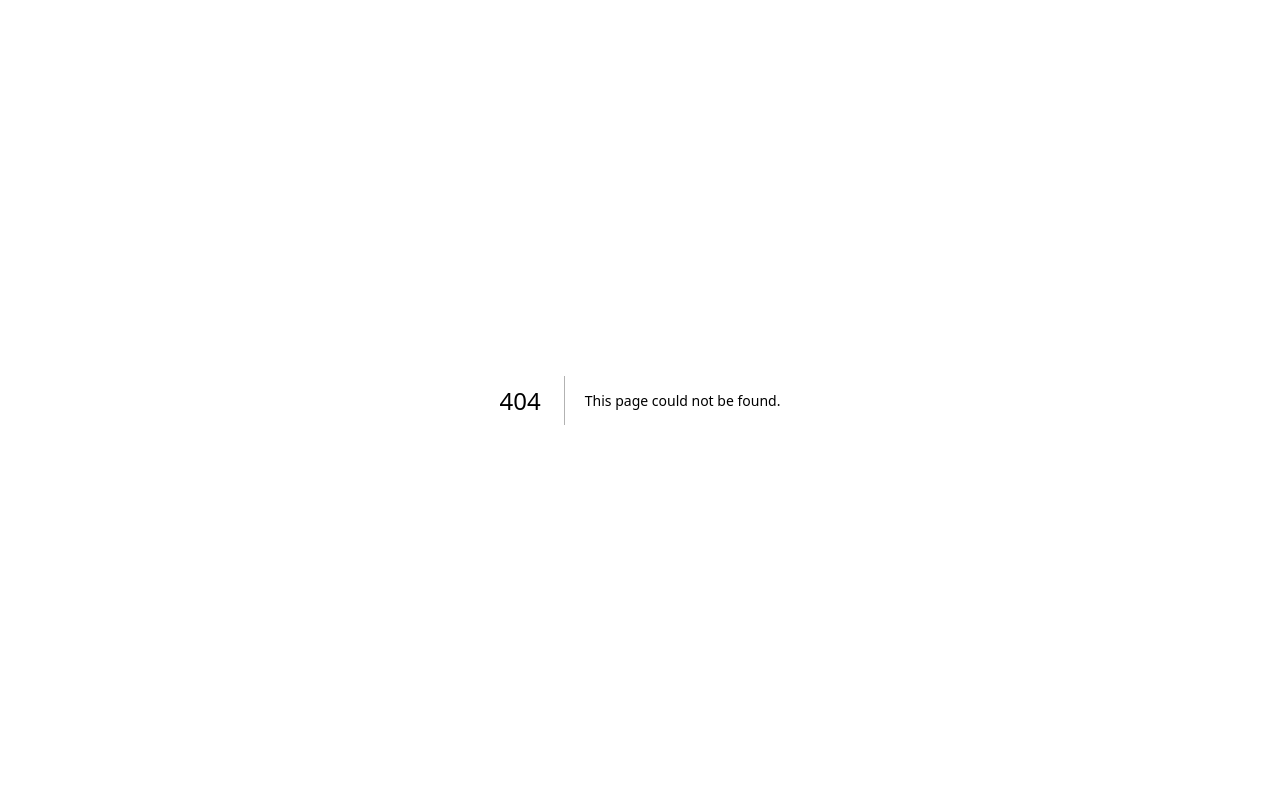
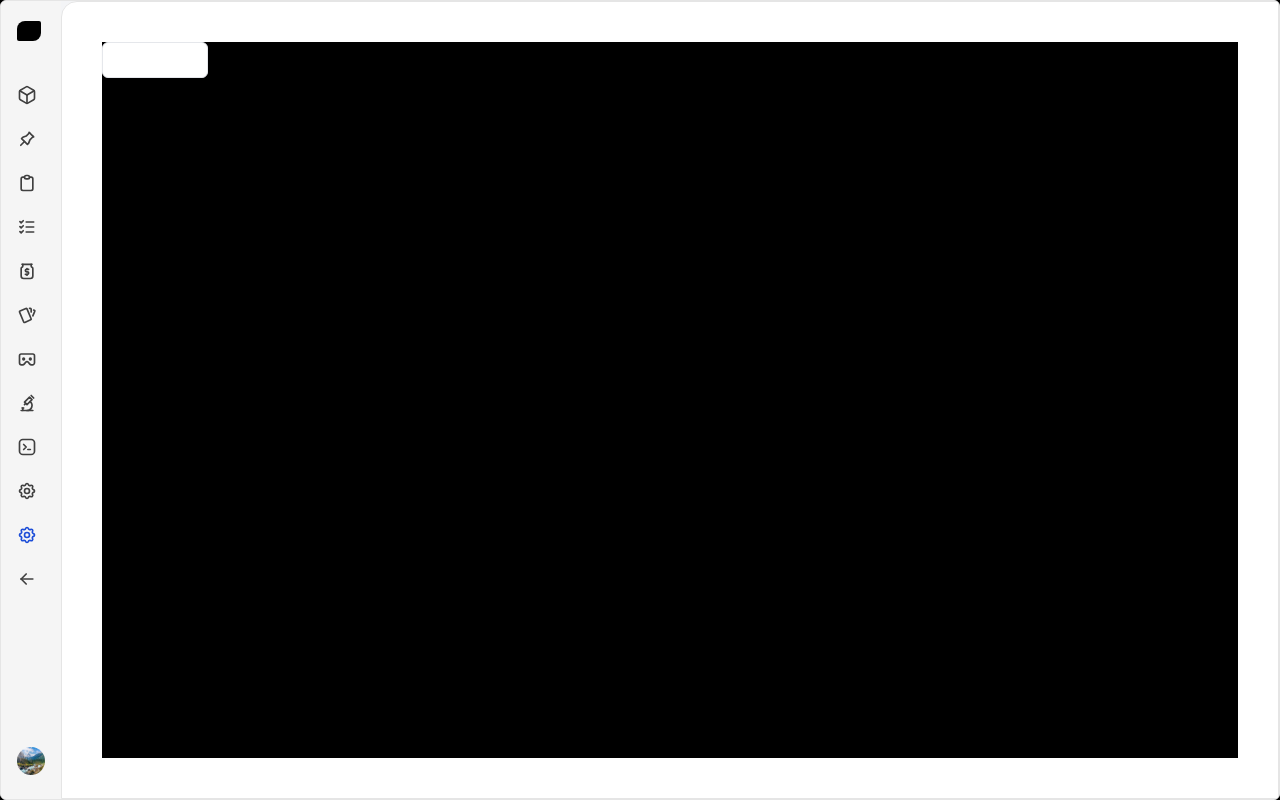
Before and after one commit to kennataddese6/portfolio, a Next.js app: page /ui/toast in a window 1280 px wide. Before the commit this address had no page. Built offline with nearby package versions, Linux system fonts and the light colour scheme.

Commit message:
add toast

```diff
--- a/app/layout.tsx
+++ b/app/layout.tsx
@@ -1,7 +1,7 @@
 import type { Metadata } from "next"
 import { Geist, Geist_Mono } from "next/font/google"
 import "./globals.css"
-
+import { Toaster } from "@/components/ui/sonner"
 const geistSans = Geist({
   variable: "--font-geist-sans",
   subsets: ["latin"],
@@ -27,6 +27,7 @@ export default function RootLayout({
       <body
         className={`${geistSans.variable} ${geistMono.variable} antialiased`}
       >
+        <Toaster />
         {children}
       </body>
     </html>
--- /dev/null
+++ b/app/ui/toast/page.tsx
@@ -0,0 +1,30 @@
+"use client"
+
+import { toast } from "sonner"
+
+import { Button } from "@/components/ui/button"
+
+export default function SonnerDemo() {
+  return (
+    <div className="flex flex-1">
+      <div className="p-2 md:p-10 rounded-tl-2xl border border-neutral-200 dark:border-neutral-700 bg-white dark:bg-black flex flex-col gap-2 flex-1 w-full h-full">
+        <div className="w-full h-full bg-black flex text-white">
+          <Button
+            variant="outline"
+            onClick={() =>
+              toast("Event has been created", {
+                description: "Sunday, December 03, 2023 at 9:00 AM",
+                action: {
+                  label: "Undo",
+                  onClick: () => console.log("Undo"),
+                },
+              })
+            }
+          >
+            Show Toast
+          </Button>
+        </div>
+      </div>
+    </div>
+  )
+}
--- a/components/ui/sidebar-links.tsx
+++ b/components/ui/sidebar-links.tsx
@@ -149,6 +149,19 @@ const SidebarLinks = () => {
       ),
     },
     {
+      label: "Toast",
+      href: "/ui/toast",
+      icon: (
+        <IconSettings
+          className={`h-5 w-5 flex-shrink-0 ${
+            pathname === "/ui/toast"
+              ? "text-blue-700 dark:text-blue-700"
+              : "text-neutral-700 dark:text-neutral-200"
+          }`}
+        />
+      ),
+    },
+    {
       label: "Logout",
       href: "/",
       icon: (
--- /dev/null
+++ b/components/ui/sonner.tsx
@@ -0,0 +1,31 @@
+"use client"
+
+import { useTheme } from "next-themes"
+import { Toaster as Sonner } from "sonner"
+
+type ToasterProps = React.ComponentProps<typeof Sonner>
+
+const Toaster = ({ ...props }: ToasterProps) => {
+  const { theme = "system" } = useTheme()
+
+  return (
+    <Sonner
+      theme={theme as ToasterProps["theme"]}
+      className="toaster group"
+      toastOptions={{
+        classNames: {
+          toast:
+            "group toast group-[.toaster]:bg-white group-[.toaster]:text-gray-950 group-[.toaster]:border-gray-200 group-[.toaster]:shadow-lg dark:group-[.toaster]:bg-gray-950 dark:group-[.toaster]:text-gray-50 dark:group-[.toaster]:border-gray-800",
+          description: "group-[.toast]:text-gray-500 dark:group-[.toast]:text-gray-400",
+          actionButton:
+            "group-[.toast]:bg-gray-900 group-[.toast]:text-gray-50 dark:group-[.toast]:bg-gray-50 dark:group-[.toast]:text-gray-900",
+          cancelButton:
+            "group-[.toast]:bg-gray-100 group-[.toast]:text-gray-500 dark:group-[.toast]:bg-gray-800 dark:group-[.toast]:text-gray-400",
+        },
+      }}
+      {...props}
+    />
+  )
+}
+
+export { Toaster }
--- a/package.json
+++ b/package.json
@@ -29,6 +29,7 @@
     "react": "^19.0.0",
     "react-dom": "^19.0.0",
     "simplex-noise": "^4.0.3",
+    "sonner": "^1.7.4",
     "tailwind-merge": "^2.6.0",
     "tailwindcss-animate": "^1.0.7",
     "three": "^0.172.0"
```
Also changed, not shown: 1 other file (tests, documents, lock files or other folders).
